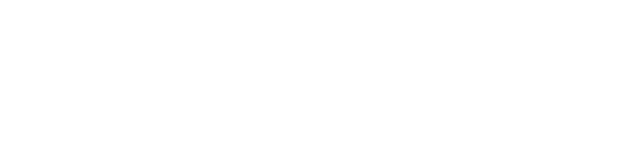
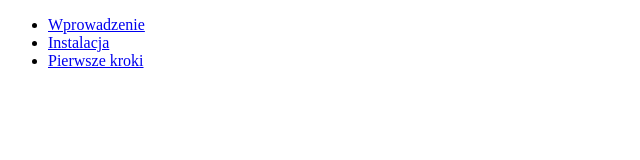
Before and after one commit to MalgorzataRatajczyk/learning-git, a plain HTML site: page index.html in a window 1280 px wide. Shown: the whole page, without its empty margins (0-640 px from the left). Drawn offline with Linux system fonts and the light colour scheme.

Commit message:
Update content of index.html
Add page title and unordered list to body.

```diff
--- a/index.html
+++ b/index.html
@@ -2,9 +2,13 @@
 <html>
 <head>
 	<meta charset="utf-8">
-	<title></title>
+	<title>Nauka Git-a</title>
 </head>
 <body>
-
+	<ul>
+		<li><a href="#">Wprowadzenie</a></li>
+		<li><a href="#">Instalacja</a></li>
+		<li><a href="#">Pierwsze kroki</a></li>
+	</ul>
 </body>
 </html>
```
